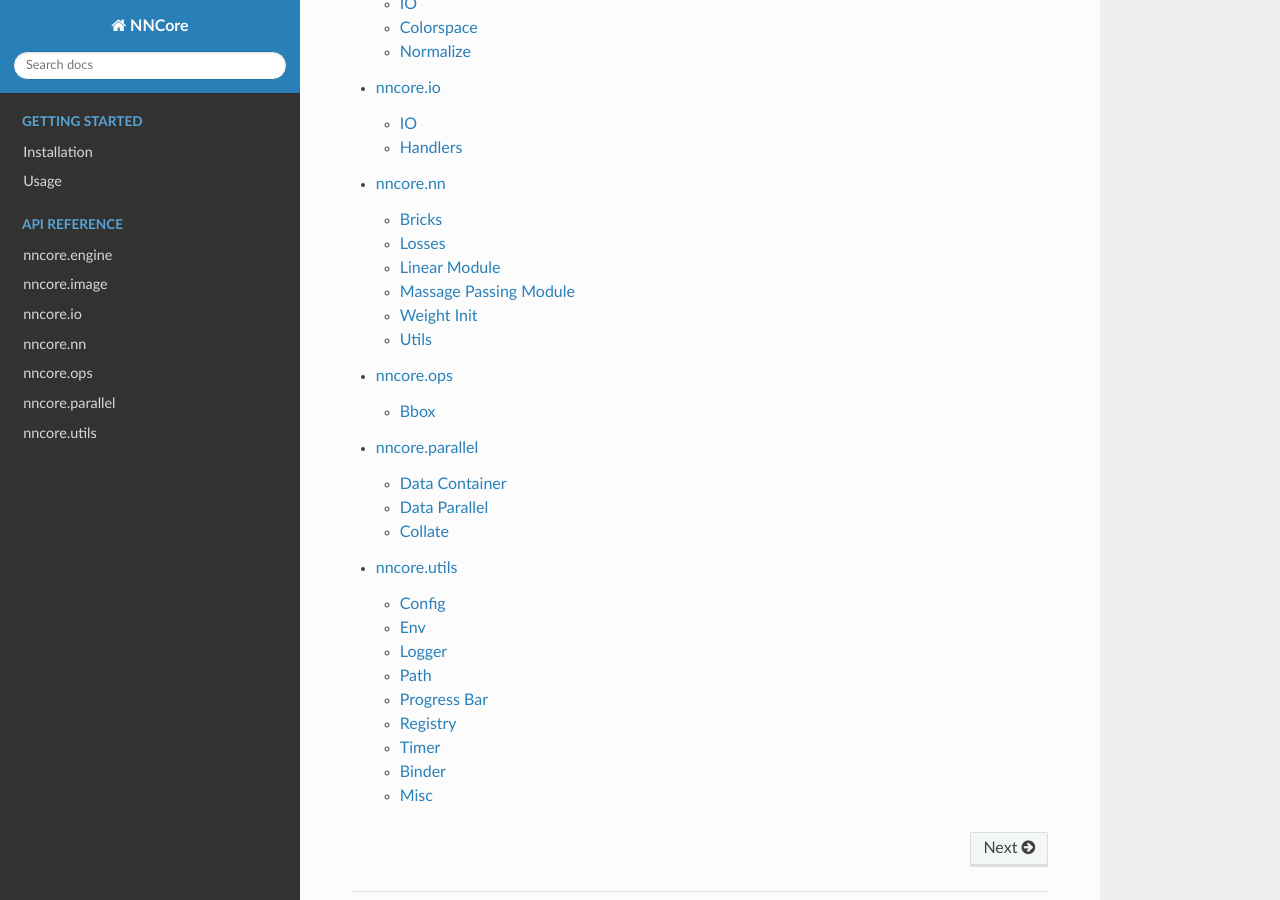
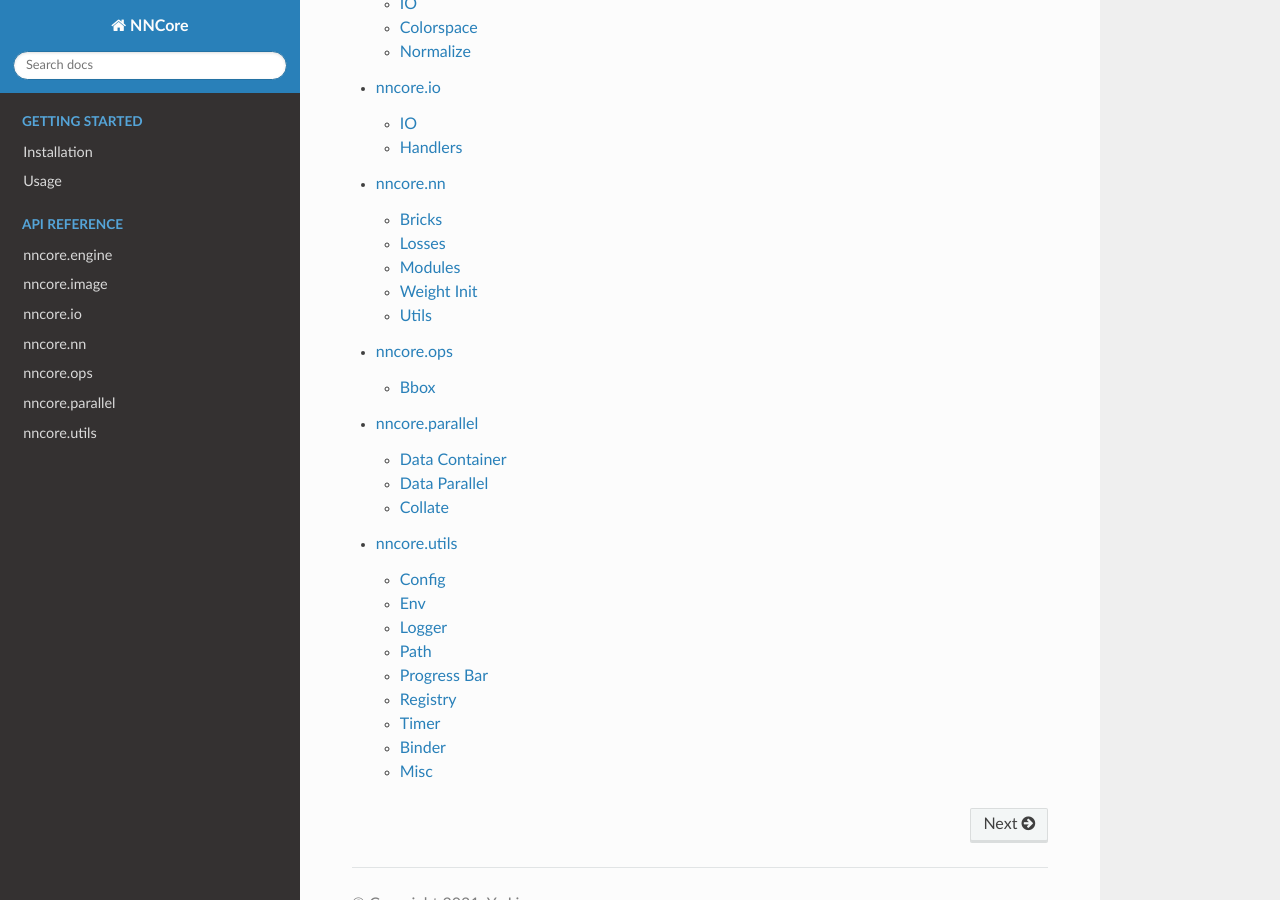
Before and after one commit to yeliudev/nncore, a Sphinx documentation site: the page built from docs/index.rst, in a window 1280 px wide and 900 px high, scrolled down 828 px. Built offline with Sphinx 7.4.7 and the Read the Docs theme 2.0.0, drawn with Linux system fonts in a browser that asks for light colours.

Commit message:
Mock modules to prevent unnecessary installation

```diff
--- a/docs/conf.py
+++ b/docs/conf.py
@@ -12,7 +12,7 @@
 import os
 import sys
 
-sys.path.insert(0, os.path.abspath('../'))
+sys.path.insert(0, os.path.abspath('..'))
 
 # -- Project information -----------------------------------------------------
 
@@ -43,6 +43,9 @@
     'sphinx.ext.autodoc', 'sphinx.ext.napoleon', 'sphinx.ext.viewcode'
 ]
 
+# Mock modules to prevent unnecessary installation
+autodoc_mock_imports = ['torch', 'torchvision']
+
 # Sort the automatically documented members by source order
 autodoc_member_order = 'bysource'
 
--- a/docs/nncore.nn.rst
+++ b/docs/nncore.nn.rst
@@ -13,16 +13,10 @@
 .. automodule:: nncore.nn.losses
    :members:
 
-Linear Module
+Modules
 -------------------------
 
-.. automodule:: nncore.nn.linear_module
-   :members:
-
-Massage Passing Module
--------------------------
-
-.. automodule:: nncore.nn.msg_pass_module
+.. automodule:: nncore.nn.modules
    :members:
 
 Weight Init
--- a/setup.cfg
+++ b/setup.cfg
@@ -1,6 +1,3 @@
-[bdist_wheel]
-universal = 1
-
 [aliases]
 test = pytest
 
--- a/setup.py
+++ b/setup.py
@@ -70,5 +70,7 @@
     setup_requires=['pytest-runner'],
     tests_require=['pytest'],
     install_requires=get_install_requires(),
-    extras_require={'docs': ['torch>=1.8', 'torchvision>=0.9']},
+    # TODO: Delete me when https://github.com/sphinx-doc/sphinx/pull/9053 be
+    # merged and released.
+    extras_require={'docs': ['docutils>=0.16,<0.17']},
     packages=find_packages(exclude=('.github', 'docs', 'examples', 'tests')))
```
